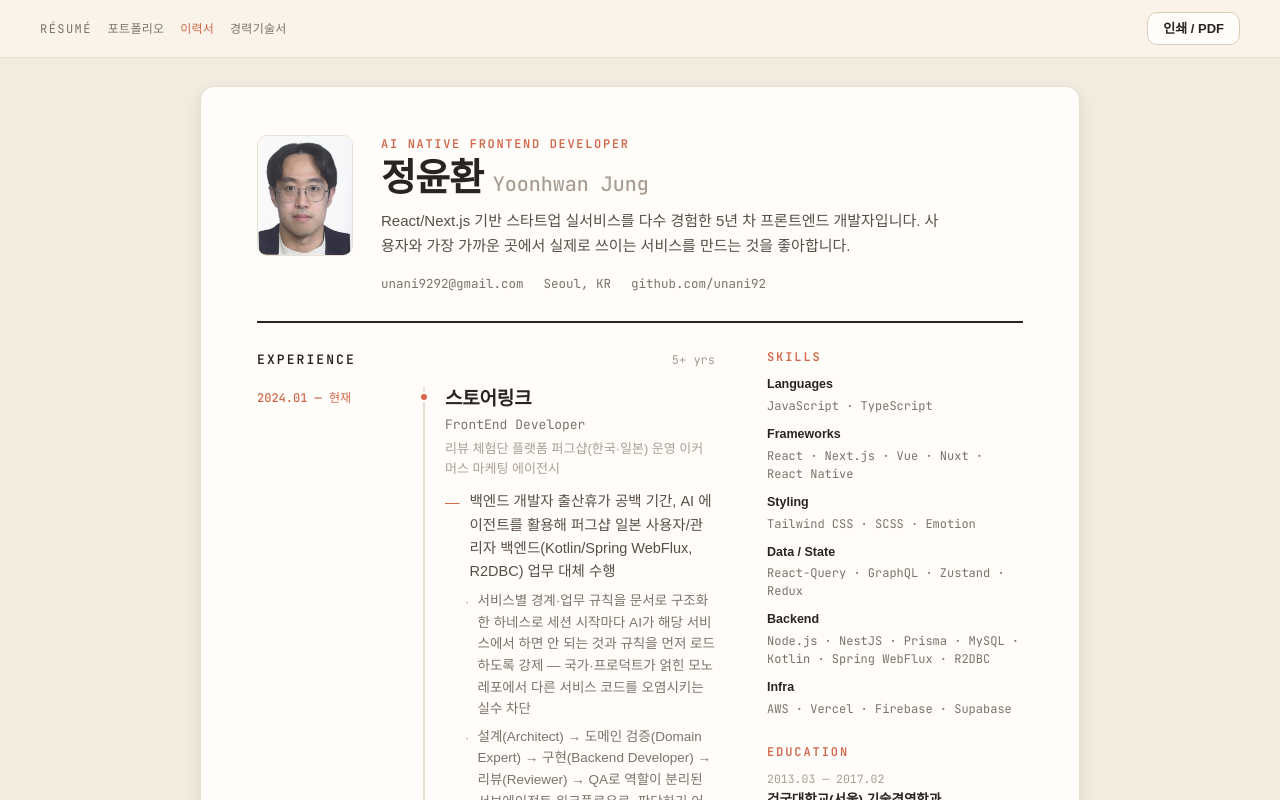
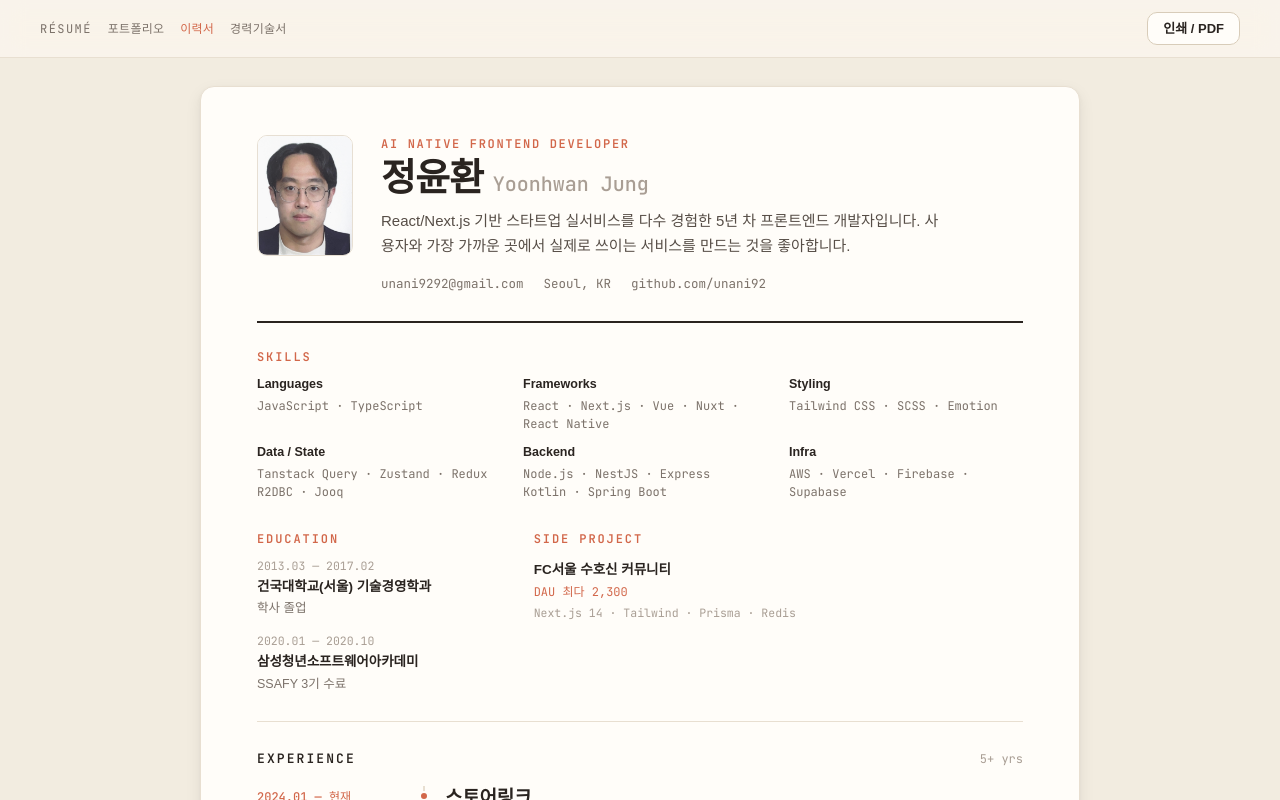
Before and after one commit to unani92/unani-resume, a Next.js app: page /resume in a window 1280 px wide. Shown: the top 800 px of the page. Built offline with nearby package versions, Linux system fonts and the light colour scheme; a web font is replaced by a local one.

Commit message:
이력서 템플릿 깔끔하게 수정

```diff
--- a/app/resume/components/SideRail.tsx
+++ b/app/resume/components/SideRail.tsx
@@ -2,10 +2,10 @@ const skills = [
   { k: 'Languages', v: 'JavaScript · TypeScript' },
   { k: 'Frameworks', v: 'React · Next.js · Vue · Nuxt · React Native' },
   { k: 'Styling', v: 'Tailwind CSS · SCSS · Emotion' },
-  { k: 'Data / State', v: 'React-Query · GraphQL · Zustand · Redux' },
+  { k: 'Data / State', v: 'Tanstack Query  · Zustand · Redux R2DBC · Jooq' },
   {
     k: 'Backend',
-    v: 'Node.js · NestJS · Prisma · MySQL · Kotlin · Spring WebFlux · R2DBC',
+    v: 'Node.js · NestJS · Express Kotlin · Spring Boot',
   },
   { k: 'Infra', v: 'AWS · Vercel · Firebase · Supabase' },
 ]
@@ -48,10 +48,16 @@ const labelStyle = {
 
 export default function SideRail() {
   return (
-    <aside style={{ display: 'grid', gap: 28, alignContent: 'start' }}>
+    <aside style={{ display: 'grid', gap: 'clamp(20px, 4vw, 32px)' }}>
       <div>
         <div style={labelStyle}>Skills</div>
-        <div style={{ display: 'grid', gap: 10 }}>
+        <div
+          style={{
+            display: 'grid',
+            gridTemplateColumns: 'repeat(3, 1fr)',
+            gap: '10px clamp(20px, 4vw, 32px)',
+          }}
+        >
           {skills.map((s) => (
             <div key={s.k}>
               <div
@@ -75,6 +81,13 @@ export default function SideRail() {
         </div>
       </div>
 
+      <div
+        style={{
+          display: 'grid',
+          gridTemplateColumns: '1fr 2fr',
+          gap: 'clamp(20px, 4vw, 32px)',
+        }}
+      >
         <div>
           <div style={labelStyle}>Education</div>
           <div style={{ display: 'grid', gap: 14 }}>
@@ -100,7 +113,11 @@ export default function SideRail() {
                   {e.t}
                 </div>
                 <div
-                style={{ fontSize: 12.5, color: 'var(--ink-3)', marginTop: 2 }}
+                  style={{
+                    fontSize: 12.5,
+                    color: 'var(--ink-3)',
+                    marginTop: 2,
+                  }}
                 >
                   {e.s}
                 </div>
@@ -152,28 +169,6 @@ export default function SideRail() {
             ))}
           </div>
         </div>
-
-      <div>
-        <div style={labelStyle}>Links</div>
-        <div style={{ display: 'grid', gap: 9 }}>
-          {links.map((l) => (
-            <a
-              key={l.v}
-              href={l.href}
-              style={{
-                display: 'inline-flex',
-                alignItems: 'center',
-                gap: 8,
-                textDecoration: 'none',
-                fontFamily: 'var(--font-mono)',
-                fontSize: 12.5,
-                color: 'var(--ink-2)',
-              }}
-            >
-              {l.v}
-            </a>
-          ))}
-        </div>
       </div>
     </aside>
   )
--- a/app/resume/page.tsx
+++ b/app/resume/page.tsx
@@ -35,20 +35,17 @@ export default function ResumePage() {
         <ResumeHeader />
         <div
           style={{
-            display: 'grid',
-            gridTemplateColumns: '1fr 256px',
-            gap: 'clamp(28px, 5vw, 52px)',
             paddingTop: 28,
+            paddingBottom: 28,
+            borderBottom: '1px solid var(--line)',
           }}
         >
-          <div>
-            <Section label="Experience" sub="5+ yrs">
-              <Experience />
-            </Section>
-          </div>
-          <div>
-            <SideRail />
-          </div>
+          <SideRail />
+        </div>
+        <div style={{ paddingTop: 28 }}>
+          <Section label="Experience" sub="5+ yrs">
+            <Experience />
+          </Section>
         </div>
       </div>
     </div>
```
Lines whose indentation alone changed are shown as unchanged.
